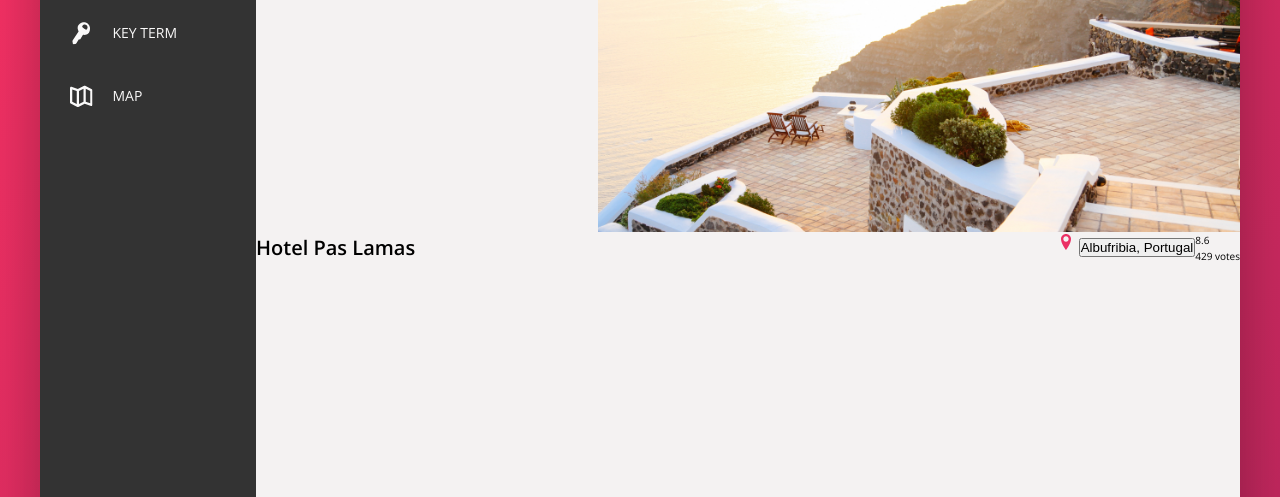
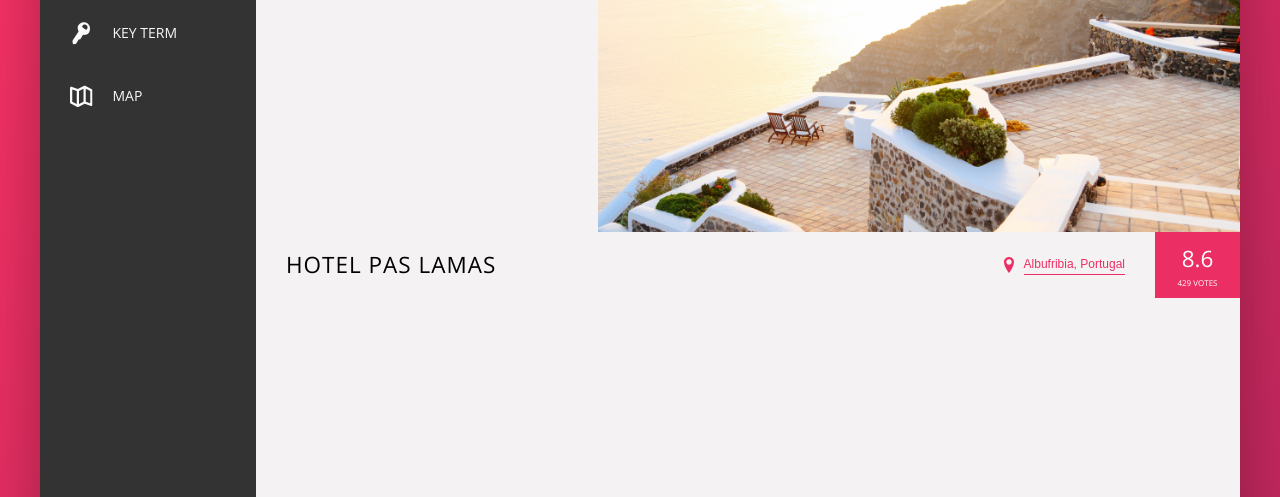
Before and after one commit to jasonlu2907/Trillio, a website: page index.html in a window 1280 px wide. Shown: the part 303-800 px from the top of the page. Drawn offline with nearby package versions, Linux system fonts and the light colour scheme.

Commit message:
Hotel Overview complete

```diff
--- a/sass/components/_component.scss
+++ b/sass/components/_component.scss
@@ -214,14 +214,23 @@
   display: flex;
   // Ko dung justify-content boi vi ko giong voi yeu cau
   // Yeu cau can Heading vs Star gan nhau ---- Location vs Rating gan nhau
+  border-bottom: 0.1rem solid var(--color-grey-light-2);
+  align-items: center;
 
   &__heading {
+    font-size: 2.25rem;
+    font-weight: 300;
+    text-transform: uppercase;
+    letter-spacing: .1rem;
+    padding: 1.5rem 3rem;
   }
 
   &__stars {
     // flex: 1;
     /*Khi dung flex: 1 thi rieng thang Star chiem qua nhieu vi tri dan den viec ko dong deu*/
     margin-right: auto; /*Trick trong FLEXBOX, dung margin-left auto ben Location cung dc*/
+
+    display: flex;
   }
 
   &__icon-star,
@@ -232,14 +241,78 @@
   }
 
   &__location {
+    font-size: 1.2rem;
+    display: flex;
+    // vertical-align: center;
+  }
+
+  &__icon-location {
+    margin-right: .5rem;
   }
 
   &__rating {
+    background-color: var(--color-primary);
+    color: #fff;
+    margin-left: 3rem;
+
+    // Override thang Overview
+    align-self: stretch;
+    padding: 0 2.25rem;
+
+    display: flex;
+    flex-direction: column;
+    justify-content: center;
+    align-items: center;
   }
 
   &__rating-count {
+    font-size: 0.8rem;
+    text-transform: uppercase;
   }
 
   &__rating-average {
+    font-size: 2.25rem;
+    font-weight: 300;
   }
 }
+
+///////////////////////
+// BUTTON
+.btn-inline {
+  border: none;
+  color: var(--color-primary);
+  font-size: inherit;
+  border-bottom: 1px solid currentColor;
+  padding-bottom: .2rem;
+  display: inline-block;
+  background-color: transparent;
+  cursor: pointer;
+  transition: all .2s;
+
+  &:hover {
+    color: var(--color-grey-dark-1);
+  }
+
+  &:focus {
+    outline: none;
+    animation: pulsate 1s;
+
+  }
+}
+
+@keyframes pulsate {
+  0% {
+    transform: scale(1.0);
+    box-shadow: none;
+  }
+
+  50% {
+    transform: scale(1.05);
+    box-shadow: 0 1rem 4rem rgba(0,0,0,0.25);
+  }
+
+  100% {
+    transform: scale(1.0);
+    box-shadow: none;
+  }
+}
```
Also changed, not shown: css/style.css.
